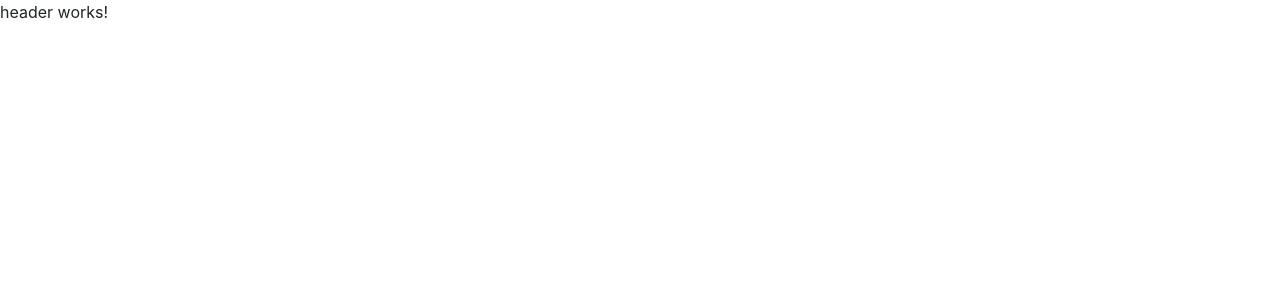
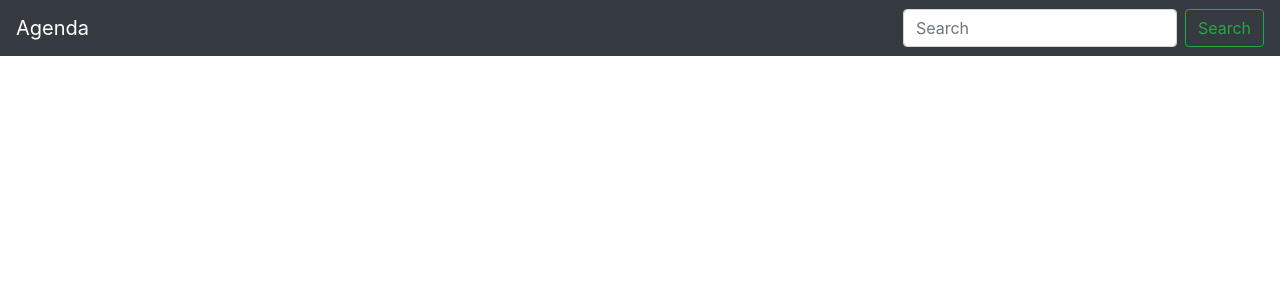
Before and after one commit to AlanHidal/crud-agenda, an Angular app: page / in a window 1280 px wide. Shown: the top 300 px of the page. Built offline with nearby package versions, Linux system fonts and the light colour scheme.

Commit message:
add estrutura del navbar

```diff
--- a/src/app/componetes/mix/header/header.component.html
+++ b/src/app/componetes/mix/header/header.component.html
@@ -1 +1,7 @@
-<p>header works!</p>
+<nav class="navbar navbar-dark bg-dark">
+    <a class="navbar-brand">Agenda</a>
+    <form class="form-inline">
+        <input class="form-control mr-sm-2" type="search" placeholder="Search" aria-label="Search">
+        <button class="btn btn-outline-success my-2 my-sm-0" type="submit">Search</button>
+    </form>
+</nav>
```
